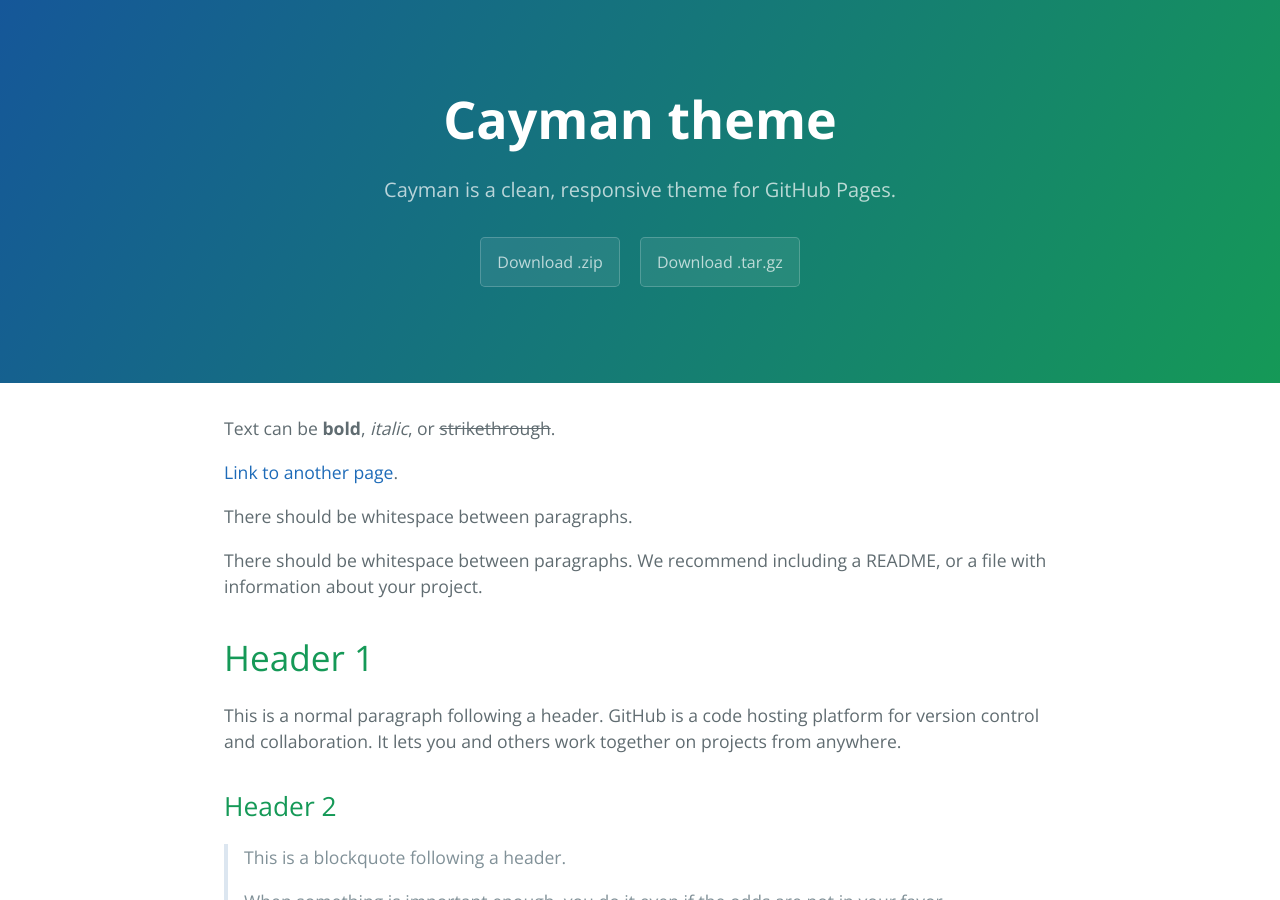
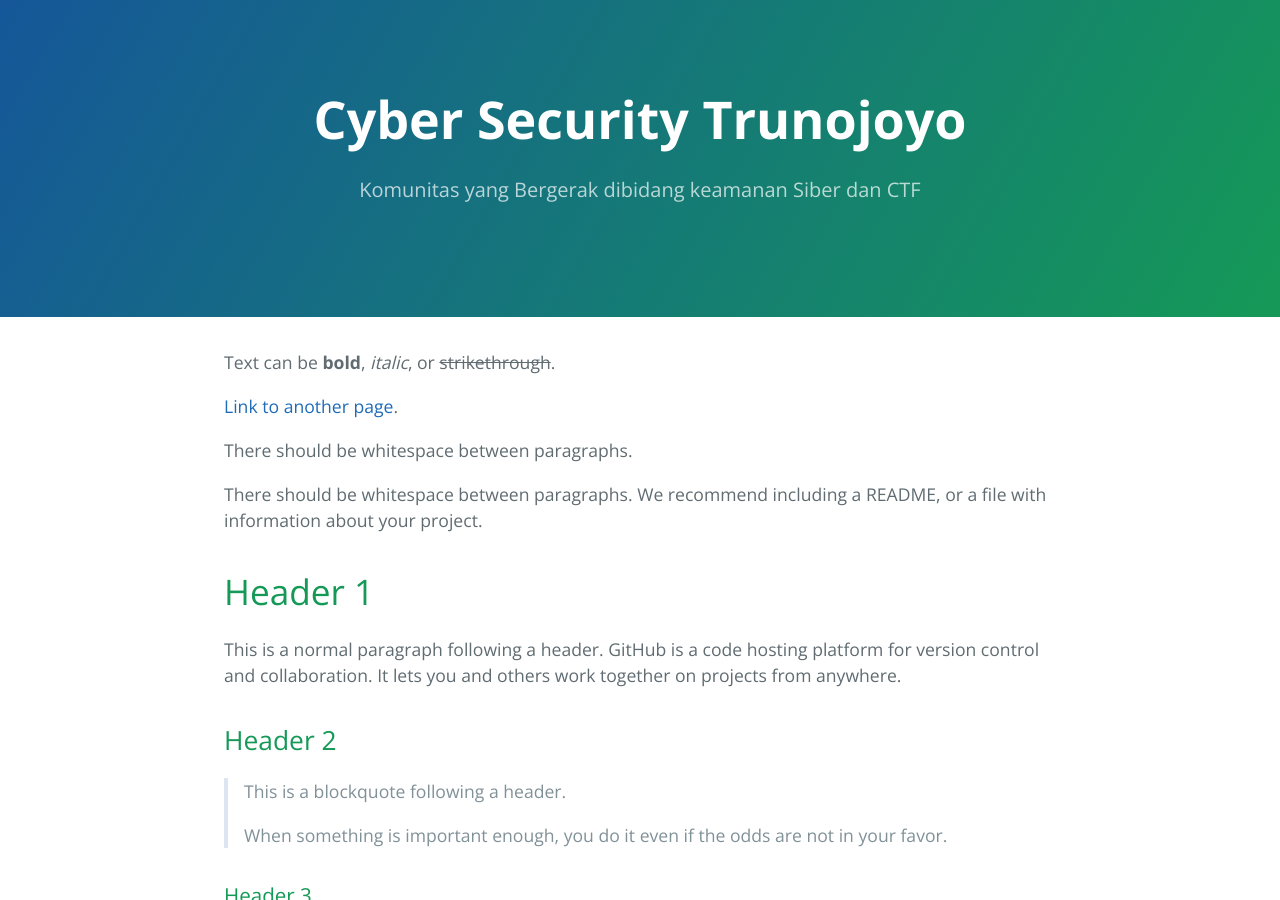
Before and after one commit to cybersecuritytrunojoyo/cybersecuritytrunojoyo.github.io, a Jekyll site: the page built from index.md, in a window 1280 px wide and 900 px high. Built offline with Jekyll 4.4.1, drawn with Linux system fonts in a browser that asks for light colours.

Commit message:
change titile

```diff
--- a/_config.yml
+++ b/_config.yml
@@ -1,5 +1,5 @@
-title: Cayman theme
-description: Cayman is a clean, responsive theme for GitHub Pages.
-show_downloads: true
+title: Cyber Security Trunojoyo
+description: Komunitas yang Bergerak dibidang keamanan Siber dan CTF
+show_downloads: false
 google_analytics:
 theme: jekyll-theme-cayman
```
